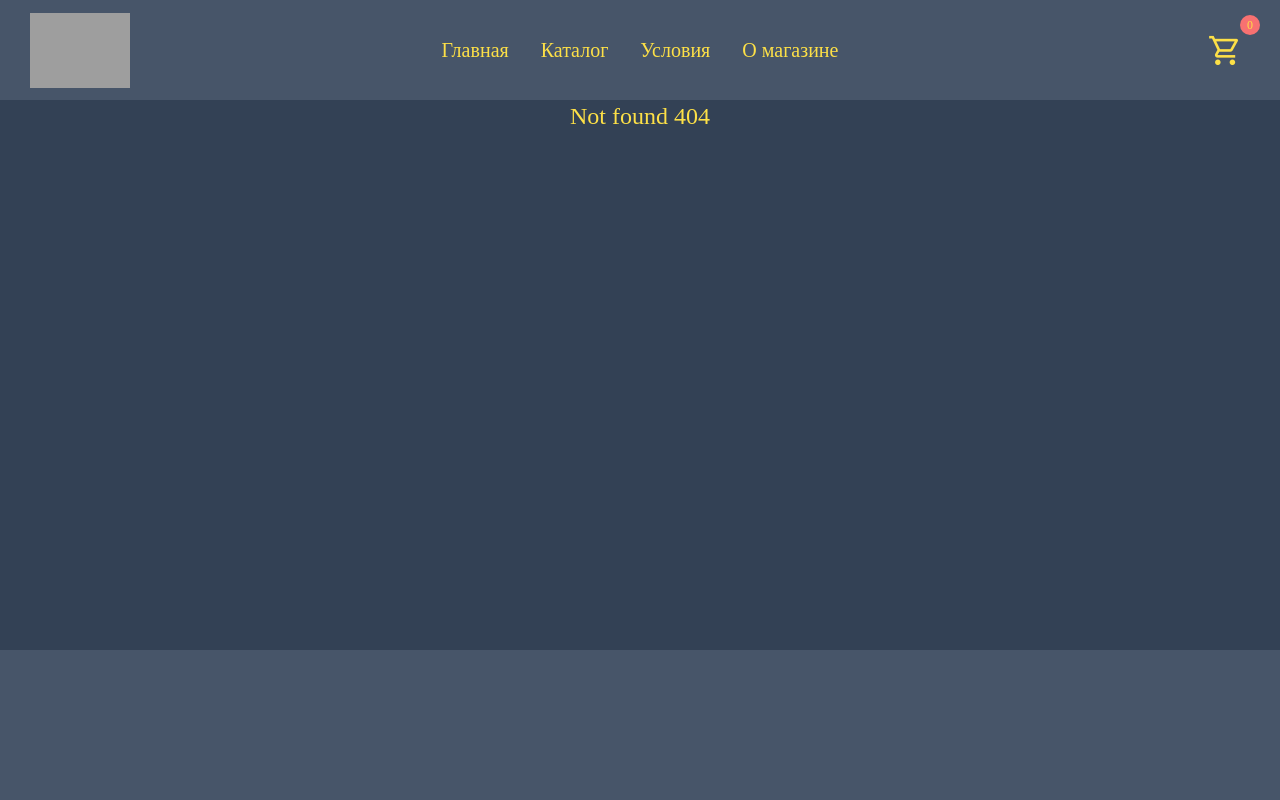
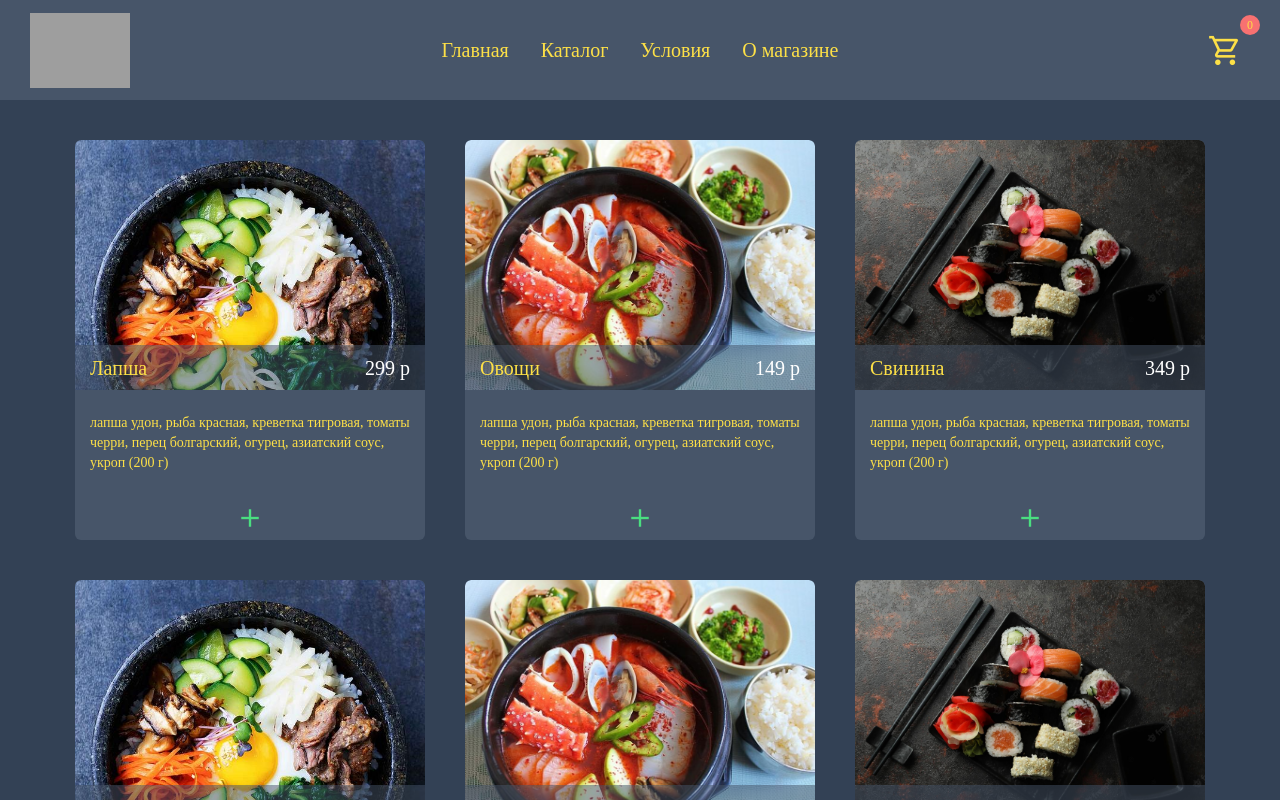
Before and after one commit to Tulpash/makko-spb, a React (Create React App) app: page /makko-spb/catalog in a window 1280 px wide. Before the commit this address had no page. Shown: the top 800 px of the page. Built offline with nearby package versions, Linux system fonts and the light colour scheme; grey boxes are pictures that could not be loaded; what tailwindcss-no-scrollbar would draw is missing.

Commit message:
fix navigation

```diff
--- a/src/components/cart.jsx
+++ b/src/components/cart.jsx
@@ -4,7 +4,7 @@ import cartStorage from '../storages/cart.storage'
 
 const Cart = () => {
     return(
-        <Link to={"/cart"}>
+        <Link to={"/makko-spb/cart"}>
             <div className={"h-[50px] w-[50px] md:w-[100px] flex items-center justify-end group"}>
                 <div className={"h-[50px] w-[50px] relative flex items-center justify-center cursor-pointer rounded-md bg-transparent text-yellow-300 duration-200 group-hover:bg-yellow-300 group-hover:text-slate-600"}>
                     <span className="material-symbols-outlined text-[35px]">
--- a/src/configuration/routes.conf.jsx
+++ b/src/configuration/routes.conf.jsx
@@ -8,9 +8,11 @@ const RouteConfig = () => {
     return(
         <BrowserRouter>
             <Routes>
-                <Route path={'/'} element={<MainLayout><CatalogPage /></MainLayout>}/>
-                <Route path={'/catalog'} element={<MainLayout><CatalogPage /></MainLayout>}/>
-                <Route path={'/cart'} element={<MainLayout><CartPage /></MainLayout>}/>
+                <Route path={'/makko-spb'}>
+                    <Route index element={<MainLayout><CatalogPage /></MainLayout>}/>
+                    <Route path={'catalog'} element={<MainLayout><CatalogPage /></MainLayout>}/>
+                    <Route path={'cart'} element={<MainLayout><CartPage /></MainLayout>}/>
+                </Route>
                 <Route path={'*'} element={<MainLayout><NotFoundPage /></MainLayout>}/>
             </Routes>
         </BrowserRouter>
--- a/src/pages/cart.page.jsx
+++ b/src/pages/cart.page.jsx
@@ -18,7 +18,7 @@ const CartPage = () => {
                         <div className={'text-white text-[30px] mt-[20px]'}>
                             В корзине пусто
                         </div>
-                        <Link to={'/catalog'} className={'px-5 py-2 text-yellow-300 text-[20px] rounded-md cursor-pointer duration-200 hover:bg-yellow-300 hover:text-slate-600'}>
+                        <Link to={'/makko-spb/catalog'} className={'px-5 py-2 text-yellow-300 text-[20px] rounded-md cursor-pointer duration-200 hover:bg-yellow-300 hover:text-slate-600'}>
                             За покупками
                         </Link>
                     </div> :
--- a/src/storages/product.storage.js
+++ b/src/storages/product.storage.js
@@ -6,7 +6,7 @@ class ProductStorage {
         {
             id: 1,
             title: "Лапша",
-            url: "/images/1.jpg",
+            url: "/makko-spb/images/1.jpg",
             mass: 200,
             description: "лапша удон, рыба красная, креветка тигровая, томаты черри, перец болгарский, огурец, азиатский соус, укроп",
             price: 299
@@ -14,7 +14,7 @@ class ProductStorage {
         {
             id: 2,
             title: "Овощи",
-            url: "/images/2.jpg",
+            url: "/makko-spb/images/2.jpg",
             mass: 200,
             description: "лапша удон, рыба красная, креветка тигровая, томаты черри, перец болгарский, огурец, азиатский соус, укроп",
             price: 149
@@ -22,7 +22,7 @@ class ProductStorage {
         {
             id: 3,
             title: "Свинина",
-            url: "/images/3.jpg",
+            url: "/makko-spb/images/3.jpg",
             mass: 200,
             description: "лапша удон, рыба красная, креветка тигровая, томаты черри, перец болгарский, огурец, азиатский соус, укроп",
             price: 349
@@ -30,7 +30,7 @@ class ProductStorage {
         {
             id: 4,
             title: "Лапша",
-            url: "/images/1.jpg",
+            url: "/makko-spb/images/1.jpg",
             mass: 200,
             description: "лапша удон, рыба красная, креветка тигровая, томаты черри, перец болгарский, огурец, азиатский соус, укроп",
             price: 299
@@ -38,7 +38,7 @@ class ProductStorage {
         {
             id: 5,
             title: "Овощи",
-            url: "/images/2.jpg",
+            url: "/makko-spb/images/2.jpg",
             mass: 200,
             description: "лапша удон, рыба красная, креветка тигровая, томаты черри, перец болгарский, огурец, азиатский соус, укроп",
             price: 149
@@ -46,7 +46,7 @@ class ProductStorage {
         {
             id: 6,
             title: "Свинина",
-            url: "/images/3.jpg",
+            url: "/makko-spb/images/3.jpg",
             mass: 200,
             description: "лапша удон, рыба красная, креветка тигровая, томаты черри, перец болгарский, огурец, азиатский соус, укроп",
             price: 349
@@ -54,7 +54,7 @@ class ProductStorage {
         {
             id: 7,
             title: "Лапша",
-            url: "/images/1.jpg",
+            url: "/makko-spb/images/1.jpg",
             mass: 200,
             description: "лапша удон, рыба красная, креветка тигровая, томаты черри, перец болгарский, огурец, азиатский соус, укроп",
             price: 299
@@ -62,7 +62,7 @@ class ProductStorage {
         {
             id: 8,
             title: "Овощи",
-            url: "/images/2.jpg",
+            url: "/makko-spb/images/2.jpg",
             mass: 200,
             description: "лапша удон, рыба красная, креветка тигровая, томаты черри, перец болгарский, огурец, азиатский соус, укроп",
             price: 149
@@ -70,7 +70,7 @@ class ProductStorage {
         {
             id: 9,
             title: "Свинина",
-            url: "/images/3.jpg",
+            url: "/makko-spb/images/3.jpg",
             mass: 200,
             description: "лапша удон, рыба красная, креветка тигровая, томаты черри, перец болгарский, огурец, азиатский соус, укроп",
             price: 349
@@ -78,7 +78,7 @@ class ProductStorage {
         {
             id: 10,
             title: "Лапша",
-            url: "/images/1.jpg",
+            url: "/makko-spb/images/1.jpg",
             mass: 200,
             description: "лапша удон, рыба красная, креветка тигровая, томаты черри, перец болгарский, огурец, азиатский соус, укроп",
             price: 299
@@ -86,7 +86,7 @@ class ProductStorage {
         {
             id: 11,
             title: "Овощи",
-            url: "/images/2.jpg",
+            url: "/makko-spb/images/2.jpg",
             mass: 200,
             description: "лапша удон, рыба красная, креветка тигровая, томаты черри, перец болгарский, огурец, азиатский соус, укроп",
             price: 149
@@ -94,7 +94,7 @@ class ProductStorage {
         {
             id: 12,
             title: "Свинина",
-            url: "/images/3.jpg",
+            url: "/makko-spb/images/3.jpg",
             mass: 200,
             description: "лапша удон, рыба красная, креветка тигровая, томаты черри, перец болгарский, огурец, азиатский соус, укроп",
             price: 349
@@ -102,7 +102,7 @@ class ProductStorage {
         {
             id: 13,
             title: "Лапша",
-            url: "/images/1.jpg",
+            url: "/makko-spb/images/1.jpg",
             mass: 200,
             description: "лапша удон, рыба красная, креветка тигровая, томаты черри, перец болгарский, огурец, азиатский соус, укроп",
             price: 299
@@ -110,7 +110,7 @@ class ProductStorage {
         {
             id: 14,
             title: "Овощи",
-            url: "/images/2.jpg",
+            url: "/makko-spb/images/2.jpg",
             mass: 200,
             description: "лапша удон, рыба красная, креветка тигровая, томаты черри, перец болгарский, огурец, азиатский соус, укроп",
             price: 149
@@ -118,7 +118,7 @@ class ProductStorage {
         {
             id: 15,
             title: "Свинина",
-            url: "/images/3.jpg",
+            url: "/makko-spb/images/3.jpg",
             mass: 200,
             description: "лапша удон, рыба красная, креветка тигровая, томаты черри, перец болгарский, огурец, азиатский соус, укроп",
             price: 349
@@ -126,7 +126,7 @@ class ProductStorage {
         {
             id: 16,
             title: "Лапша",
-            url: "/images/1.jpg",
+            url: "/makko-spb/images/1.jpg",
             mass: 200,
             description: "лапша удон, рыба красная, креветка тигровая, томаты черри, перец болгарский, огурец, азиатский соус, укроп",
             price: 299
@@ -134,7 +134,7 @@ class ProductStorage {
         {
             id: 17,
             title: "Овощи",
-            url: "/images/2.jpg",
+            url: "/makko-spb/images/2.jpg",
             mass: 200,
             description: "лапша удон, рыба красная, креветка тигровая, томаты черри, перец болгарский, огурец, азиатский соус, укроп",
             price: 149
@@ -142,7 +142,7 @@ class ProductStorage {
         {
             id: 18,
             title: "Свинина",
-            url: "/images/3.jpg",
+            url: "/makko-spb/images/3.jpg",
             mass: 200,
             description: "лапша удон, рыба красная, креветка тигровая, томаты черри, перец болгарский, огурец, азиатский соус, укроп",
             price: 349
```
Also changed, not shown: src/storages/navigation.storage.js (+4 -4 lines).
